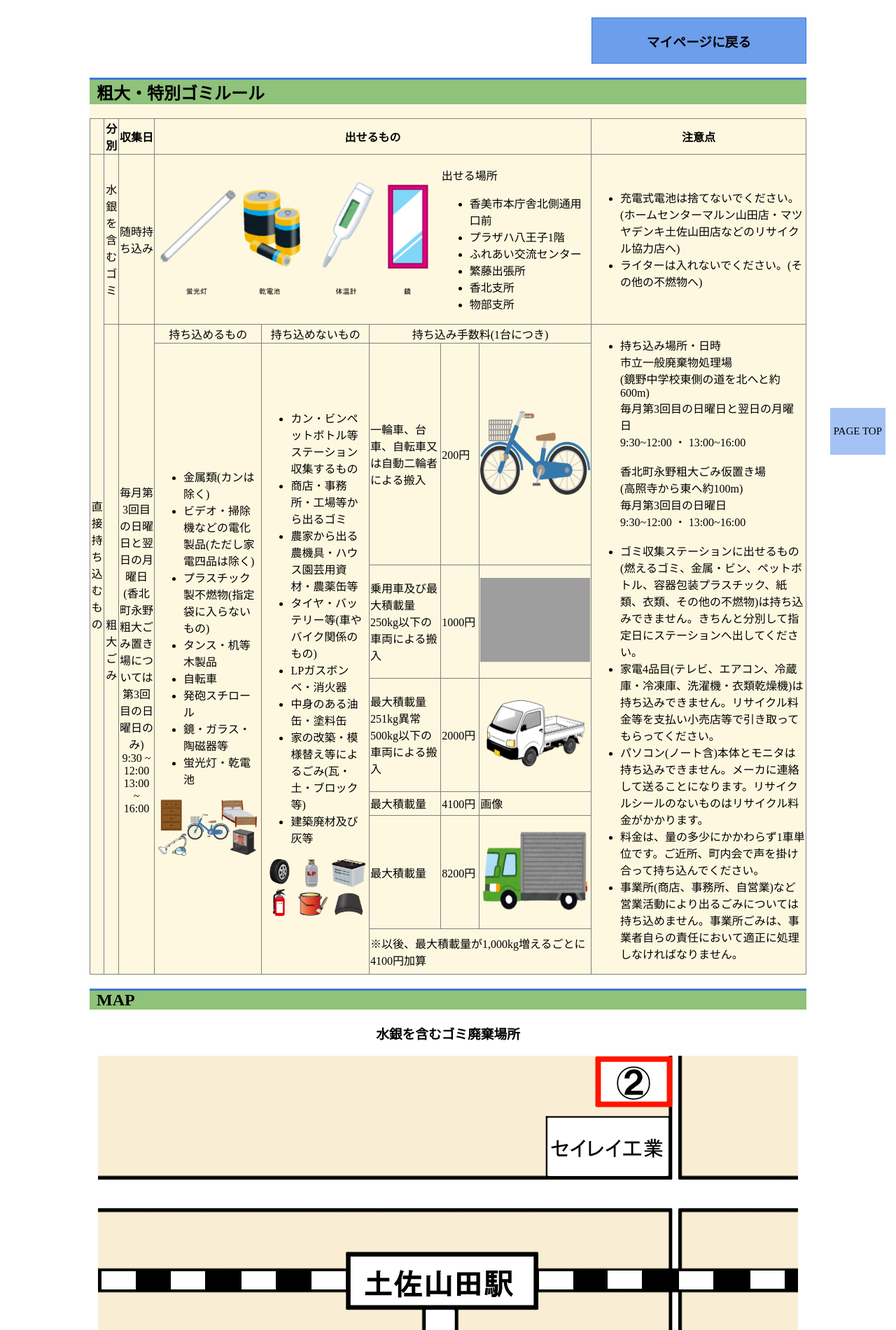
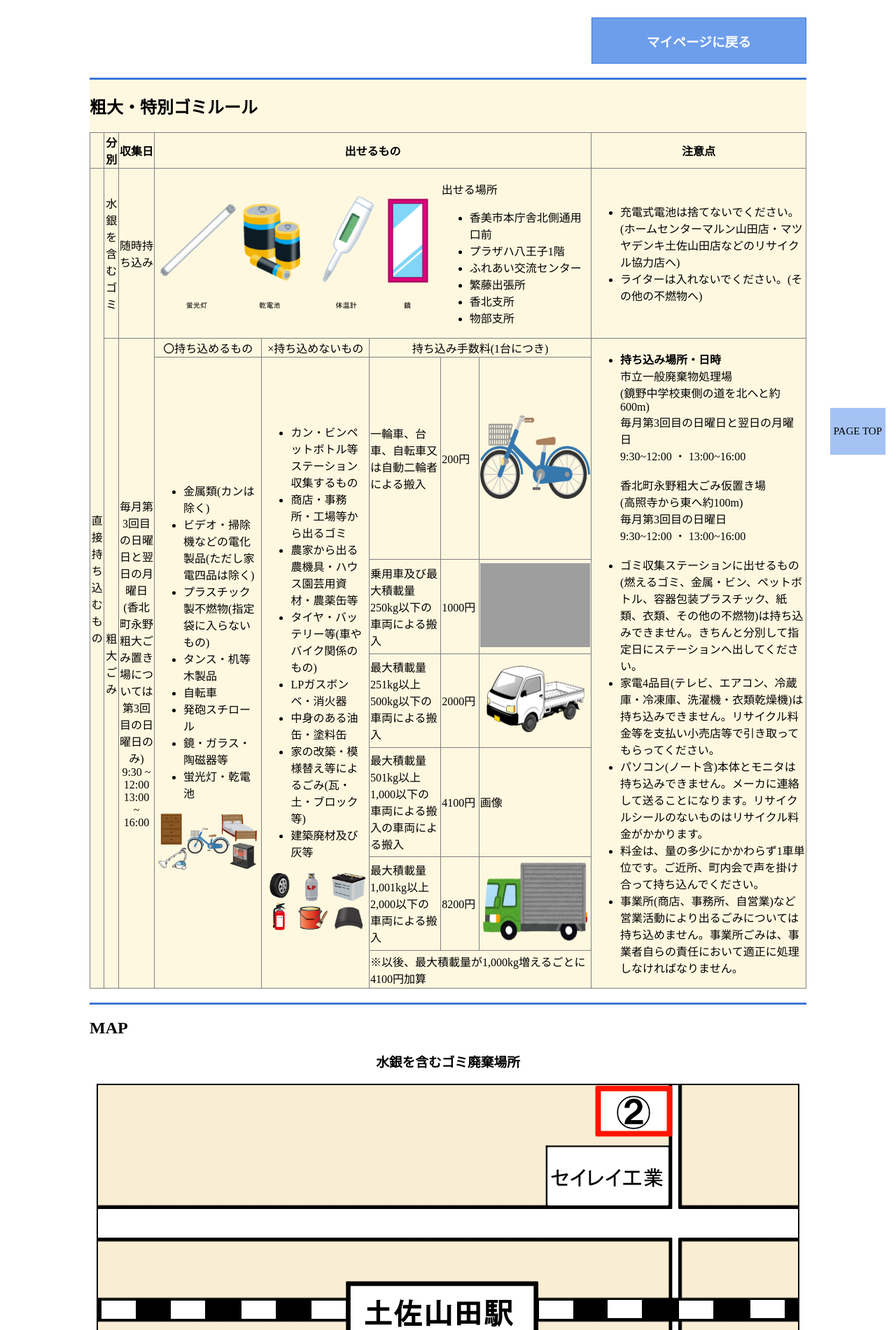
Before and after one commit to KaitoSato11/LP2, a PHP site: page /Special_rule.php in a window 1280 px wide. Shown: the part 70-1971 px from the top of the page at 70% size. Run offline with PHP 8.4, Linux system fonts and the light colour scheme; grey boxes are pictures that could not be loaded.

Commit message:
特別ゴミ 体裁整え

```diff
--- a/Special_rule.php
+++ b/Special_rule.php
@@ -35,16 +35,16 @@ $db['dbname'] = DB_NAME;
   <div class="content">
     <!-- ここに各ページの中身いれてください -->
     <div class="Main_Block1">
-      <div class="Block5">
-        <h3><a href="Mypage.php">マイページに戻る</h3></a>
-      </div>
+      <a class="Block5" href="Mypage.php">
+        <h3>マイページに戻る</h3>
+      </a>
     </div>
 
     <div class="Spesial">
       <div class="Line">
         <h2></h2>
       </div>
-      <div class="Title1">
+      <div class="Title">
         <h2>粗大・特別ゴミルール</h2>
       </div>
       <table class="Special_rule" border="1" width="100%">
@@ -89,12 +89,12 @@ $db['dbname'] = DB_NAME;
             13:00 ~ 16:00
           </td>
 
-          <td width="15%" align="center"> 持ち込めるもの</td>
-          <td width="15%" align="center">持ち込めないもの</td>
+          <td width="15%" align="center">〇持ち込めるもの</td>
+          <td width="15%" align="center">×持ち込めないもの</td>
           <td colspan="3" align="center">持ち込み手数料(1台につき)</td>
           <td rowspan="7">
             <ul>
-              <li>持ち込み場所・日時</li>
+              <li><b>持ち込み場所・日時</b></li>
               市立一般廃棄物処理場<br>
               (鏡野中学校東側の道を北へと約600m)<br>
               毎月第3回目の日曜日と翌日の月曜日<br>
@@ -162,7 +162,7 @@ $db['dbname'] = DB_NAME;
         </tr>
 
         <tr>
-          <td>最大積載量251kg異常500kg以下の車両による搬入</td>
+          <td>最大積載量251kg以上500kg以下の車両による搬入</td>
           <td>2000円</td>
           <td>
             <div class="Zu2">
@@ -172,13 +172,13 @@ $db['dbname'] = DB_NAME;
         </tr>
 
         <tr>
-          <td>最大積載量</td>
+          <td>最大積載量501kg以上1,000以下の車両による搬入の車両による搬入</td>
           <td>4100円</td>
           <td>画像</td>
         </tr>
 
         <tr>
-          <td>最大積載量</td>
+          <td>最大積載量1,001kg以上2,000以下の車両による搬入</td>
           <td>8200円</td>
           <td>
             <div class="Zu2">
@@ -193,18 +193,18 @@ $db['dbname'] = DB_NAME;
       </table>
     </div>
 
-    <div class="Main_Block4">
+    <div class="Main_Block5">
       <div class="Line">
         <h2></h2>
       </div>
-      <div class="Title1">
+      <div class="Title">
         <h2>MAP</h2>
       </div>
       <div class="Tizu">
         <h3>水銀を含むゴミ廃棄場所</h3>
-        <img src="./img/suiginmap.jpg" alt="水銀を含むゴミ廃棄場所">
+        <img src="./img/suiginmap.jpg" alt="水銀を含むゴミ廃棄場所" border="2">
         <h3>粗大ゴミ廃棄場所</h3>
-        <img src="./img/sodaimap.jpg" alt="粗大ゴミ廃棄場所">
+        <img src="./img/sodaimap.jpg" alt="粗大ゴミ廃棄場所" border="2">
       </div>
     </div>
   </div>
```
